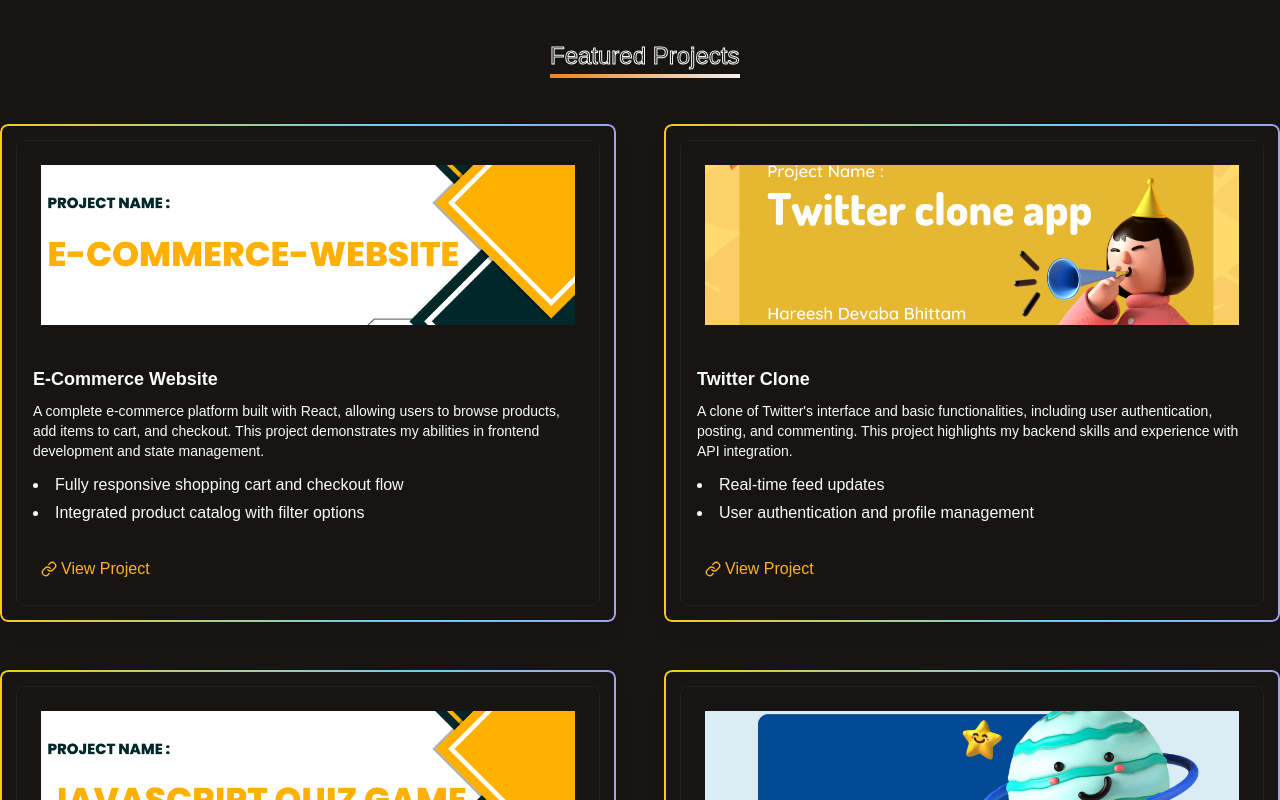
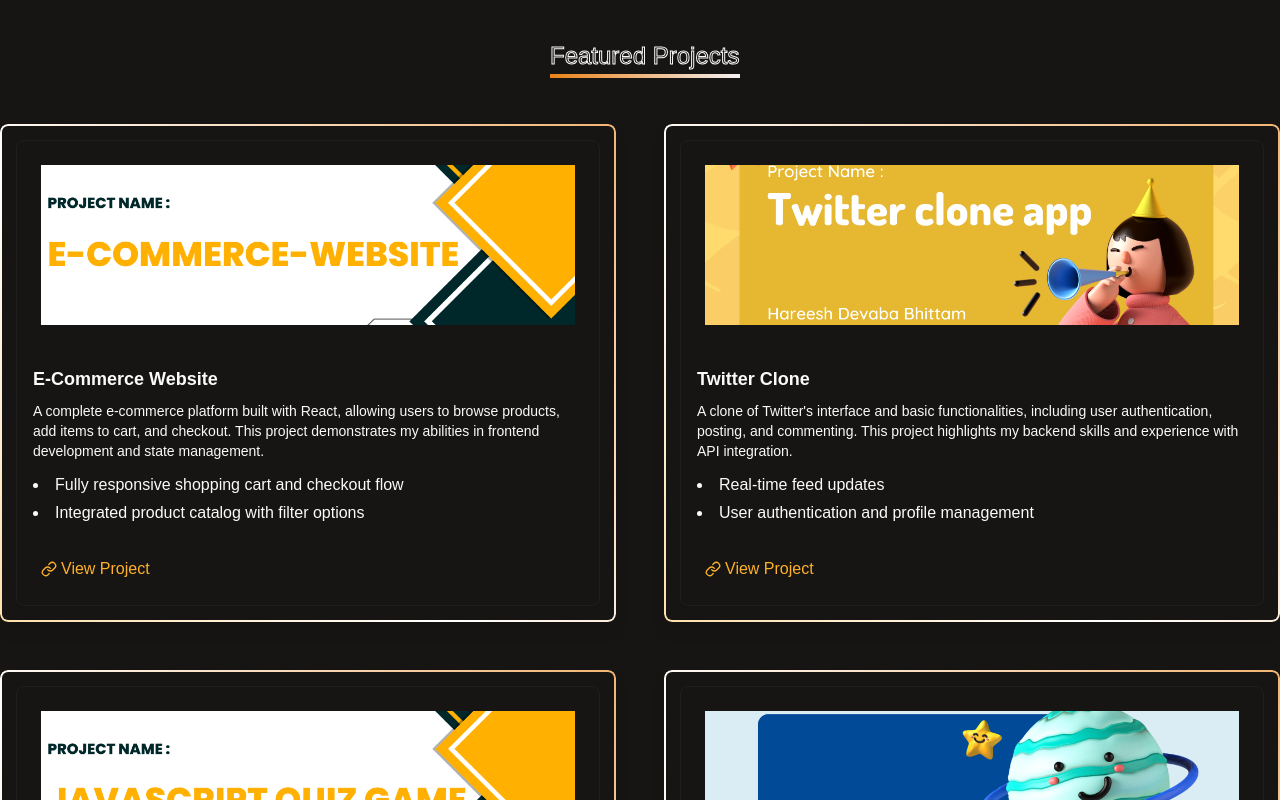
Before and after one commit to Hareesh108/me.github.io, a Next.js app: page / in a window 1280 px wide. Shown: the part 1060-1860 px from the top of the page. Built offline with nearby package versions, Linux system fonts and the light colour scheme.

Commit message:
Minor change

```diff
--- a/app/globals.css
+++ b/app/globals.css
@@ -40,8 +40,11 @@
   0% {
     background-position: 0% 50%;
   }
+  50% {
+    background-position: 50% 0%;
+  }
   100% {
-    background-position: 100% 50%;
+    background-position: 0% 50%;
   }
 }
 
@@ -51,9 +54,9 @@
   inset: 0;
   border-radius: inherit;
   padding: 2px;
-  background: linear-gradient(90deg, #ff0066, #ff6600, #ffcc00, #66ccff, #ff66cc);
+  background: linear-gradient(45deg,#fdb12c,#ffffff,#EB8317,#ffffff);
   background-size: 300% 300%;
-  animation: gradient-border-animation 13s ease infinite;
+  animation: gradient-border-animation 3s ease infinite;
   -webkit-mask:
     linear-gradient(#fff 0 0) content-box,
     linear-gradient(#fff 0 0);
```
